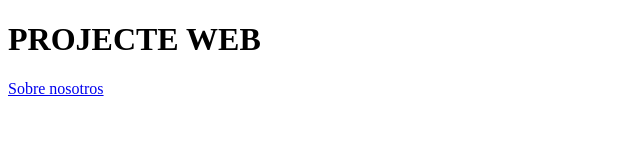
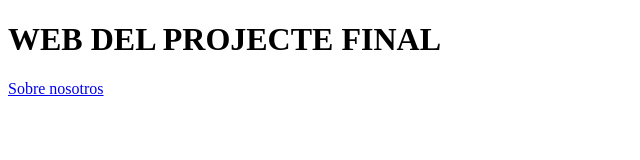
Before and after one commit to raulmunoztome/Control-de-versions-amb-Git., a plain HTML site: page index.html in a window 1280 px wide. Shown: the whole page, without its empty margins (0-640 px from the left). Drawn offline with Linux system fonts and the light colour scheme.

Commit message:
Usuari 2 modifica el titol

```diff
--- a/index.html
+++ b/index.html
@@ -6,7 +6,7 @@
     <title>Document</title>
 </head>
 <body>
-    <h1>PROJECTE WEB</h1>
+    <h1>WEB DEL PROJECTE FINAL</h1>
     <a href="about.html">Sobre nosotros</a>
 </body>
 </html>
```
